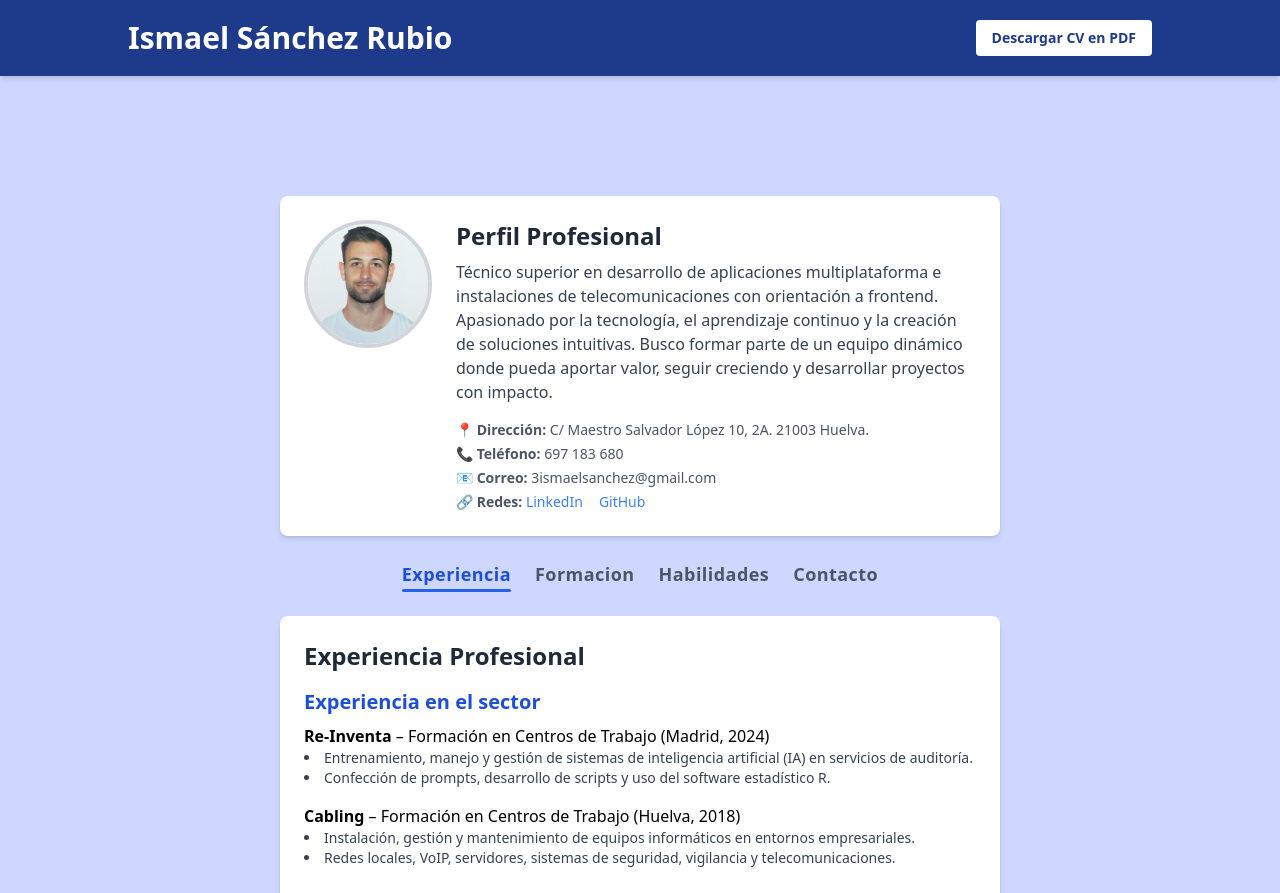
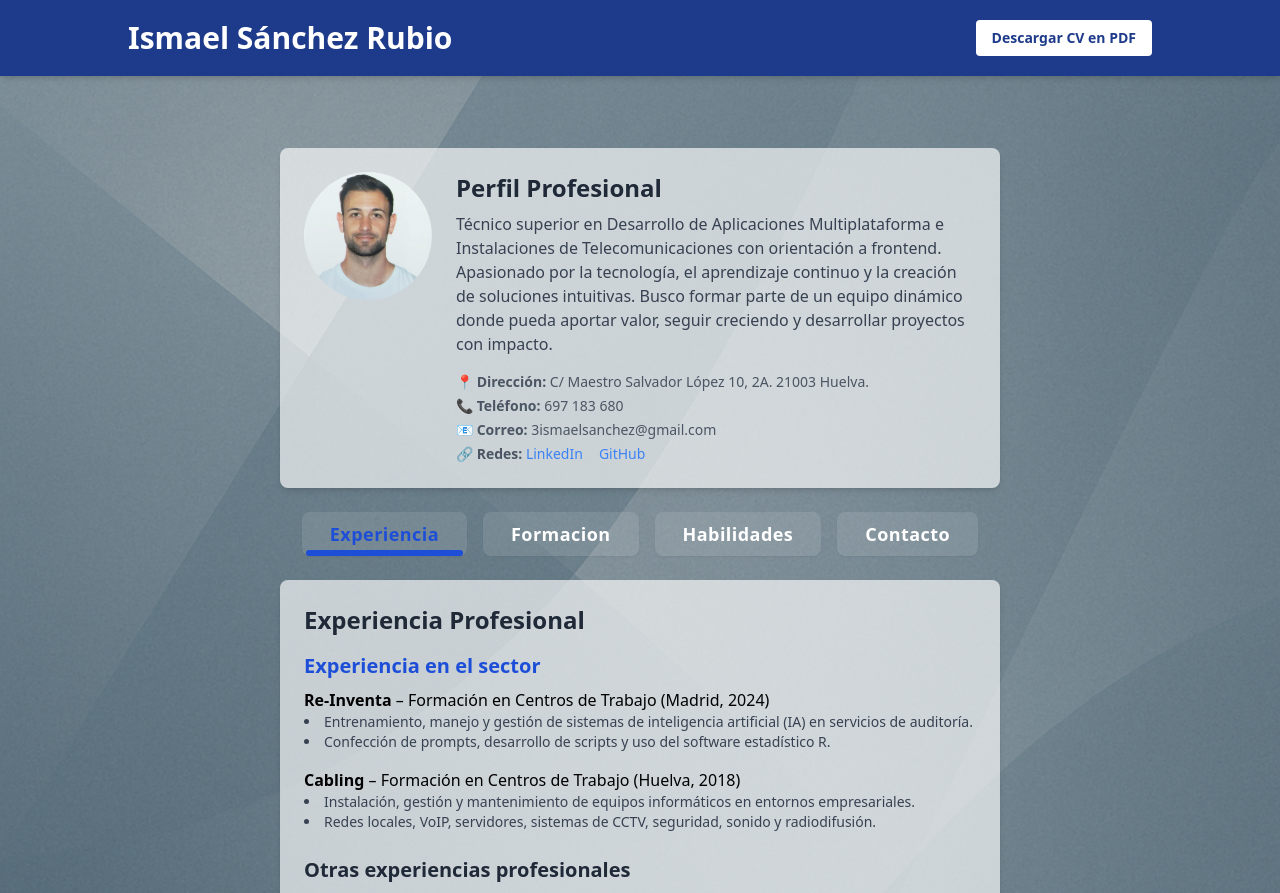
Before and after one commit to IsmaelSanchezRubio/cv-frontend, a React (Create React App) app: page / in a window 1280 px wide. Shown: the top 893 px of the page. Built offline with nearby package versions, Linux system fonts and the light colour scheme.

Commit message:
Actualización_3

```diff
--- a/src/App.js
+++ b/src/App.js
@@ -9,13 +9,6 @@ import Formacion from './components/Formacion';
 import Habilidades from './components/Habilidades';
 import Contacto from './components/Contacto';
 import Accordion from './components/Accordion';
-
-const fondos = {
-  experiencia: "#cdd7ff",
-  formacion: "#d4fffe",
-  habilidades: "#dcdcdc",
-  contacto: "#e7e7e7",
-};
 
 function App() {
   const isMobile = useIsMobile();
@@ -68,12 +61,17 @@ function App() {
   return (
     <div
       style={{
-        backgroundColor: fondos[isMobile ? "experiencia" : seccionActiva],
+        backgroundImage: `url("/bg_cv.png")`,
+        backgroundSize: "cover",
+        backgroundRepeat: "no-repeat",
+        backgroundPosition: "center center",
+        backgroundAttachment: "fixed",
+        minHeight: "100vh"
       }}
-      className="min-h-screen transition-colors duration-500"
+      className="min-h-screen"
     >
       <Header />
-      <div className="h-24" />
+      <div className="h-12" />
 
       <main className="p-6 max-w-3xl mx-auto space-y-6">
         <Perfil />
--- a/src/components/Accordion.js
+++ b/src/components/Accordion.js
@@ -8,7 +8,7 @@ export default function Accordion({ titulo, children }) {
     <div className="mb-4 border border-gray-300 rounded">
       <button
         onClick={() => setAbierto(!abierto)}
-        className="w-full text-left px-4 py-3 font-semibold bg-white text-gray-800 hover:bg-gray-100 transition"
+        className="w-full text-left px-4 py-3 font-semibold bg-white/65 text-gray-800 hover:bg-gray-100 transition"
       >
         {titulo}
       </button>
@@ -21,7 +21,7 @@ export default function Accordion({ titulo, children }) {
             animate={{ height: "auto", opacity: 1 }}
             exit={{ height: 0, opacity: 0 }}
             transition={{ duration: 0.3 }}
-            className="overflow-hidden px-4 py-3 bg-white text-sm text-gray-700"
+            className="overflow-hidden px-4 py-3 bg-white/65 text-sm text-gray-700"
           >
             {children}
           </motion.div>
--- a/src/components/Contacto.js
+++ b/src/components/Contacto.js
@@ -1,6 +1,6 @@
 export default function Contacto() {
     return (
-      <section id="contacto" className="bg-white rounded-lg shadow-md p-6 mb-6">
+      <section id="contacto" className="bg-white/65 rounded-lg shadow-md p-6 mb-6">
         <h2 className="text-2xl font-semibold text-gray-800 mb-4">Contacto</h2>
 
         <p className="text-gray-700 mb-4">
--- a/src/components/Experiencia.js
+++ b/src/components/Experiencia.js
@@ -1,6 +1,6 @@
 export default function Experiencia() {
     return (
-      <section id="experiencia" className="bg-white rounded-lg shadow-md p-6 mb-6">
+      <section id="experiencia" className="bg-white/65 rounded-lg shadow-md p-6 mb-6">
         <h2 className="text-2xl font-semibold text-gray-800 mb-4">Experiencia Profesional</h2>
 
         {/* EXPERIENCIA EN EL SECTOR */}
@@ -19,7 +19,7 @@ export default function Experiencia() {
             <p><strong>Cabling</strong> – Formación en Centros de Trabajo (Huelva, 2018)</p>
             <ul className="list-disc list-inside text-sm text-gray-700">
               <li>Instalación, gestión y mantenimiento de equipos informáticos en entornos empresariales.</li>
-              <li>Redes locales, VoIP, servidores, sistemas de seguridad, vigilancia y telecomunicaciones.</li>
+              <li>Redes locales, VoIP, servidores, sistemas de CCTV, seguridad, sonido y radiodifusión.</li>
             </ul>
           </div>
         </div>
@@ -40,7 +40,7 @@ export default function Experiencia() {
             <p><strong>JIGGING CARUVA</strong> (2014–2015)</p>
             <ul className="list-disc list-inside text-sm text-gray-700">
               <li>CEO de pyme dedicada al diseño, producción y venta de material deportivo.</li>
-              <li>Responsable de marketing, diseño de producto y gestión internacional.</li>
+              <li>Responsable de marketing, diseño de producto, manufacturación y venta internacional.</li>
             </ul>
           </div>
         </div>
--- a/src/components/Formacion.js
+++ b/src/components/Formacion.js
@@ -1,6 +1,6 @@
 export default function Formacion() {
   return (
-    <section id="formacion" className="bg-white rounded-lg shadow-md p-6 mb-6">
+    <section id="formacion" className="bg-white/65 rounded-lg shadow-md p-6 mb-6">
       <h2 className="text-2xl font-semibold text-gray-800 mb-4">Formación</h2>
 
       {/* Formación académica */}
@@ -14,7 +14,7 @@ export default function Formacion() {
           <div>
             <p><strong>Técnico en Instalaciones de Telecomunicaciones</strong> (2016–2018)</p>
             <p className="text-sm">
-              Instalación, mantenimiento y gestión de sistemas de telecomunicación, redes de datos, sistemas de vigilancia, sonido y domótica. <strong>Matrícula de Honor</strong>.
+              Instalación, mantenimiento y gestión de sistemas de telecomunicaciones, redes de datos, sistemas de vigilancia, sonido y domótica. <strong>Matrícula de Honor</strong>.
             </p>
           </div>
         </div>
--- a/src/components/Habilidades.js
+++ b/src/components/Habilidades.js
@@ -1,6 +1,6 @@
 export default function Habilidades() {
     return (
-      <section id="habilidades" className="bg-white rounded-lg shadow-md p-6 mb-6">
+      <section id="habilidades" className="bg-white/65 rounded-lg shadow-md p-6 mb-6">
         <h2 className="text-2xl font-semibold text-gray-800 mb-4">Habilidades</h2>
 
         {/* Habilidades técnicas */}
--- a/src/components/Navegacion.js
+++ b/src/components/Navegacion.js
@@ -4,15 +4,18 @@ export default function Navegacion({ seccionActiva, setSeccionActiva }) {
   const secciones = ["experiencia", "formacion", "habilidades", "contacto"];
 
   return (
-    <nav className="flex justify-center space-x-6 mb-6 relative">
+    <nav className="flex justify-center space-x-4 mb-6">
       {secciones.map((seccion) => (
-        <div key={seccion} className="relative pb-1">
+        <div
+          key={seccion}
+          className="relative bg-white/10 rounded-lg px-7 py-2 shadow-sm hover:shadow-md transition-shadow duration-200"
+        >
           <button
             onClick={() => setSeccionActiva(seccion)}
             className={`text-base sm:text-lg font-semibold tracking-wide transition-colors duration-200 ${
               seccionActiva === seccion
                 ? "text-blue-700"
-                : "text-gray-600 hover:text-blue-500"
+                : "text-white hover:text-blue-500"
             }`}
           >
             {seccion.charAt(0).toUpperCase() + seccion.slice(1)}
@@ -20,7 +23,7 @@ export default function Navegacion({ seccionActiva, setSeccionActiva }) {
           {seccionActiva === seccion && (
             <motion.div
               layoutId="underline"
-              className="absolute bottom-0 left-0 right-0 h-[3px] bg-blue-600 rounded"
+              className="absolute bottom-0 left-1 right-1 h-1.5 bg-blue-700 rounded"
               transition={{ type: "spring", stiffness: 500, damping: 30 }}
             />
           )}
--- a/src/components/Perfil.js
+++ b/src/components/Perfil.js
@@ -1,16 +1,16 @@
 export default function Perfil() {
   return (
-    <section className="bg-white rounded-lg shadow-md p-6 mb-6 flex flex-col sm:flex-row gap-6">
+    <section className="bg-white/65 rounded-lg shadow-md p-6 mb-6 flex flex-col sm:flex-row gap-6">
       <img
         src="/ismael.jpg"
         alt="Foto de Ismael"
-        className="w-32 h-32 rounded-full object-cover border-4 border-gray-300"
+        className="w-32 h-32 rounded-full object-cover border-14 border-gray-300"
       />
 
       <div className="flex-1">
         <h2 className="text-2xl font-semibold text-gray-800 mb-2">Perfil Profesional</h2>
         <p className="text-gray-700 mb-4">
-          Técnico superior en desarrollo de aplicaciones multiplataforma e instalaciones de telecomunicaciones con orientación a frontend.
+          Técnico superior en Desarrollo de Aplicaciones Multiplataforma e Instalaciones de Telecomunicaciones con orientación a frontend.
           Apasionado por la tecnología, el aprendizaje continuo y la creación de soluciones intuitivas.
           Busco formar parte de un equipo dinámico donde pueda aportar valor, seguir creciendo
           y desarrollar proyectos con impacto.
```
Also changed, not shown: public/bg_cv.png (added).
